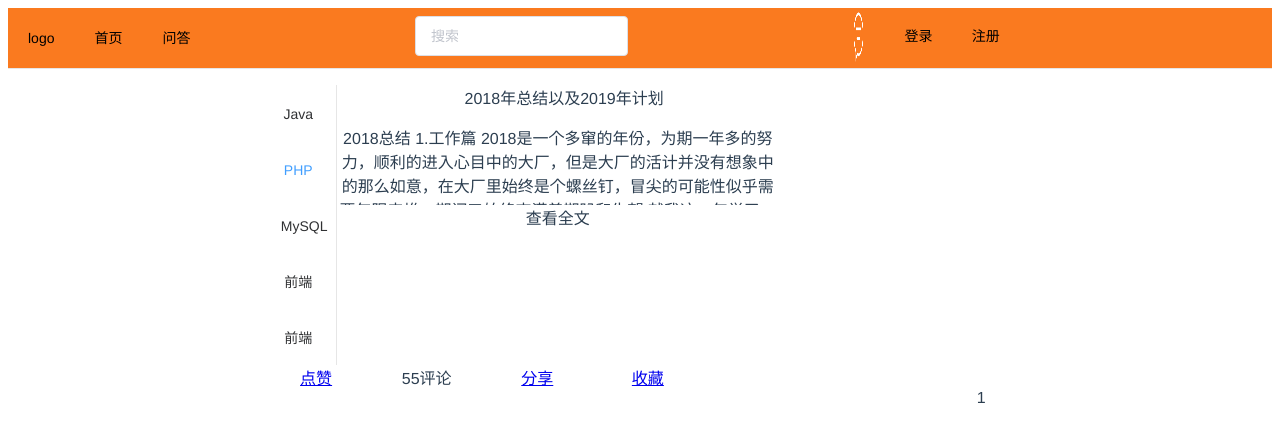
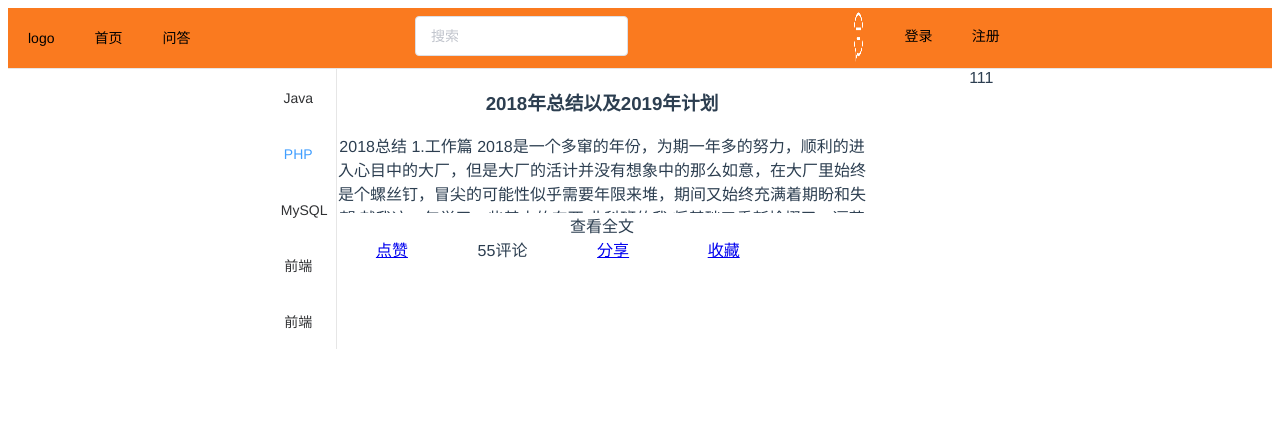
Before and after one commit to alwaysacc/daxie, a Vue app: page / in a window 1280 px wide. Shown: the top 442 px of the page. Built offline with nearby package versions, Linux system fonts and the light colour scheme.

Commit message:
惹不起 惹不起，太难了。。。

```diff
--- a/src/App.vue
+++ b/src/App.vue
@@ -63,22 +63,21 @@
         </el-menu>
 </div>
 
-<div  style="width:70%;height: auto">
-
-  <p>2018年总结以及2019年计划</p>
-
+<div  style="width:70%;height: auto;float: left">
+  <h3>2018年总结以及2019年计划</h3>
   <el-row>
-    <el-col  :span="20">
+    <el-col  :span="24">
       <span :class="{'con-art':seeall}">{{content}}</span>
-      <span @click='seeAll' v-if='content.length>600'>{{seeall?'查看全文':'收起'}}</span>
     </el-col>
+    <span @click='seeAll'>{{seeall?'查看全文':'收起'}}</span>
+    <el-row>
+      <el-col :span="5"><a href="#">点赞</a></el-col>
+      <el-col :span="5" ><a v-if="pl" @click="pinglun">55评论</a> <a v-if="!pl" @click="pinglun">收起评论</a></el-col>
+      <el-col :span="5"><a href="#">分享</a> </el-col>
+      <el-col :span="5"><a href="#">收藏</a> </el-col>
+    </el-row>
   </el-row>
-  <el-row>
-    <el-col :span="5"><a href="#">点赞</a></el-col>
-    <el-col :span="5" ><a v-if="pl" @click="pinglun">55评论</a> <a v-if="!pl" @click="pinglun">收起评论</a></el-col>
-    <el-col :span="5"><a href="#">分享</a> </el-col>
-    <el-col :span="5"><a href="#">收藏</a> </el-col>
-  </el-row>
+<!--
   <div v-if="show">
     <el-row>
       <el-col :span="4">55条评论</el-col>
@@ -95,10 +94,11 @@
       </el-row>
     </div>
   </div>
+  -->
 </div>
 
 <div style="width:10%;float:right">
-        1
+111
 </div>
 
 
@@ -160,7 +160,6 @@ export default {
 
 }
 
-
 </script>
 
 <style>
```
